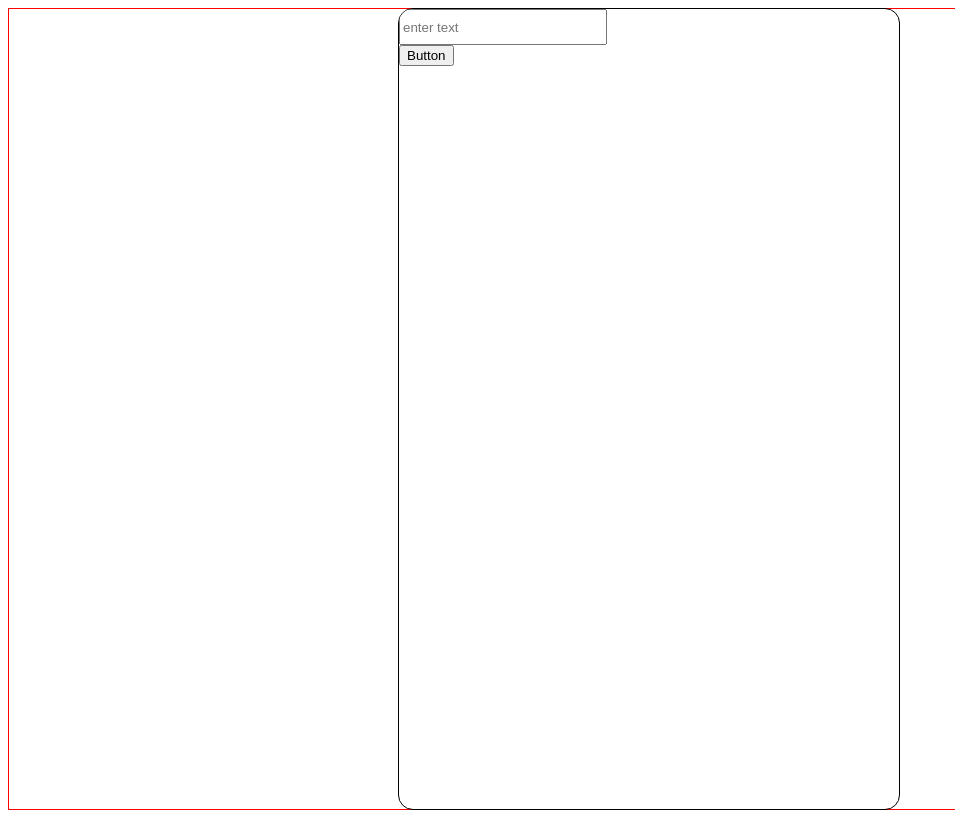
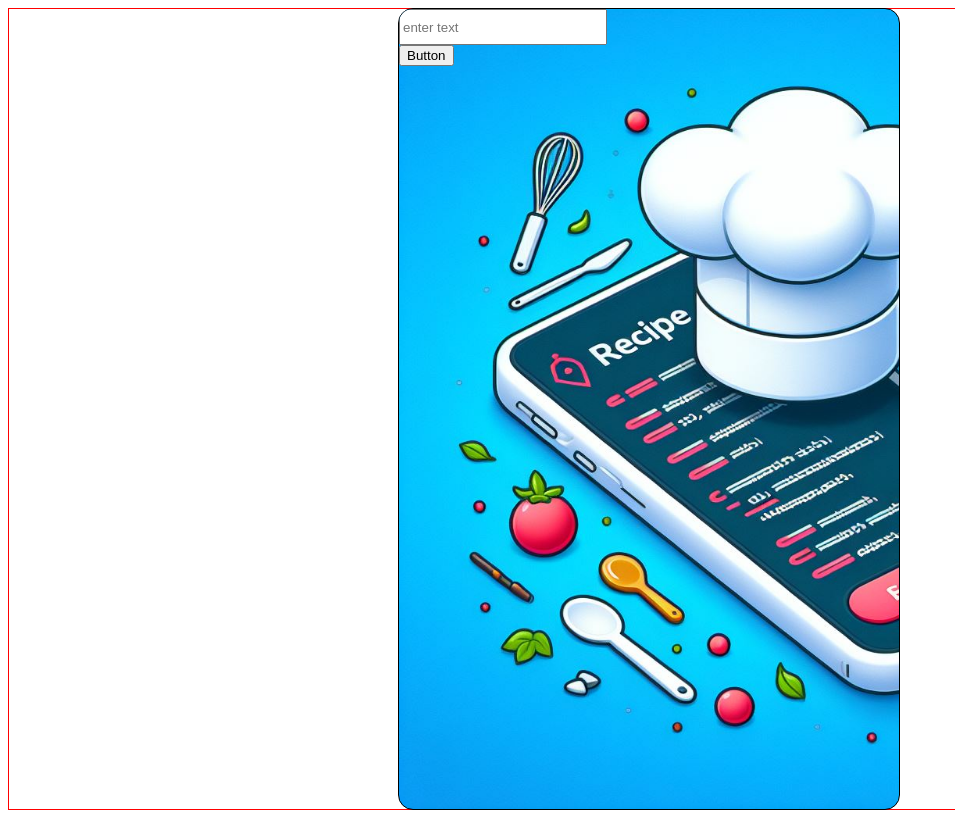
Before and after one commit to josueJURE/chatGPT-chatbot, a website: page public/index.html in a window 1280 px wide. Shown: the whole page, without its empty margins (0-955 px from the left). Drawn offline with Linux system fonts and the light colour scheme.

Commit message:
(feat: CSS): add background-size: cover

```diff
--- a/public/index.css
+++ b/public/index.css
@@ -16,6 +16,8 @@
     /* display: flex; */
     overflow: hidden;
     overflow-y: scroll;
+    background-image: url("./images/Designer_3.png");
+    background-size: cover;
 }
 
 .flex-start {
```
Also changed, not shown: public/images/Designer_3.png (added).
